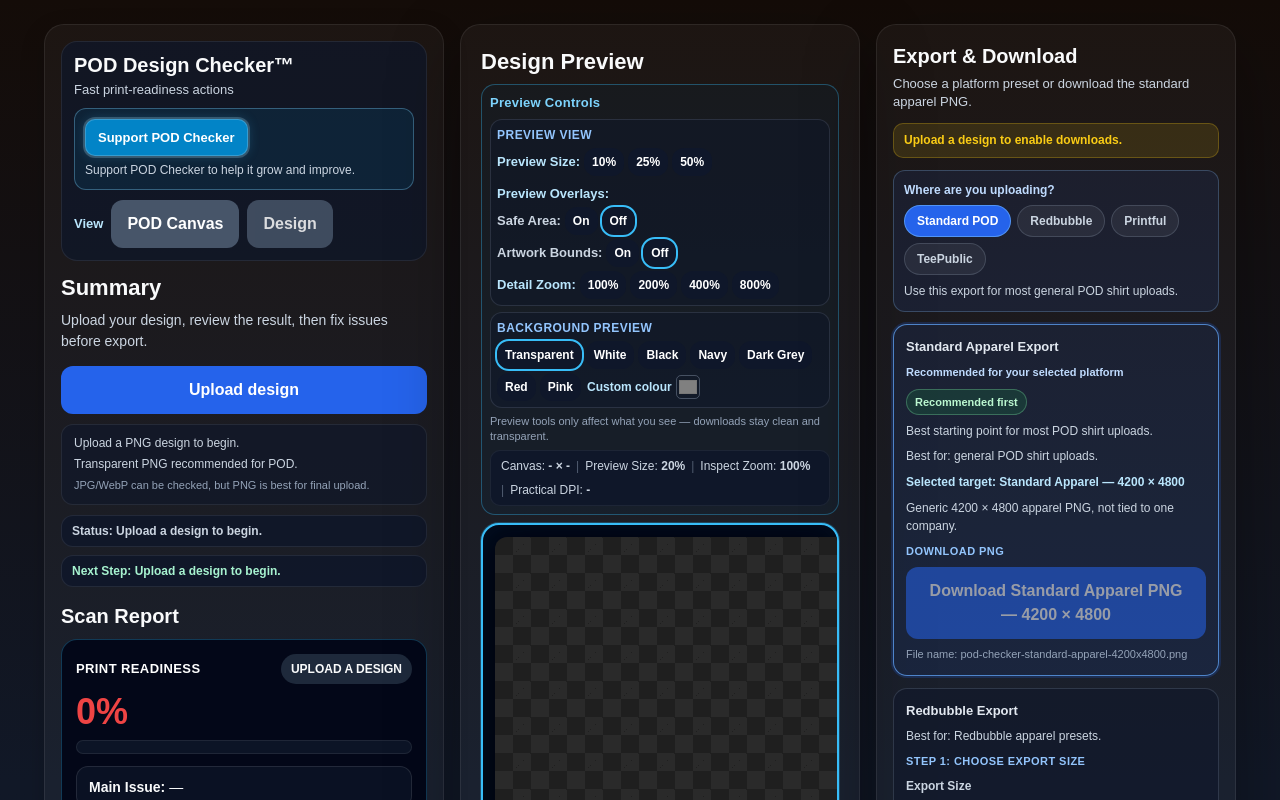
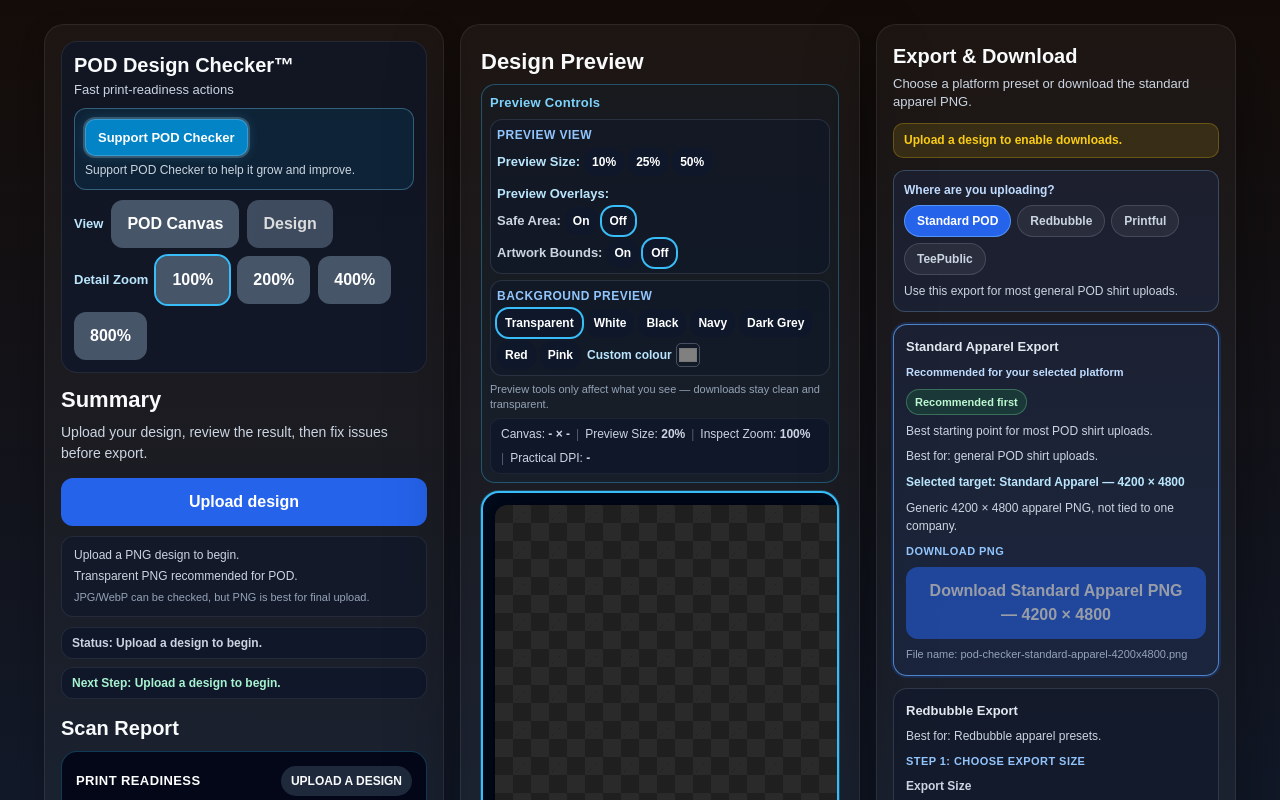
Before and after one commit to noobmacker-creator/pod-design-checker, a Next.js app: page / in a window 1280 px wide. Shown: the top 800 px of the page. Built offline with nearby package versions, Linux system fonts and the light colour scheme.

Commit message:
move detail zoom to side panel

```diff
--- a/app/components/DesignPreviewPanel.tsx
+++ b/app/components/DesignPreviewPanel.tsx
@@ -66,7 +66,6 @@ type DesignPreviewPanelProps = {
   previewBackground: PreviewBackground;
   setPreviewBackground: React.Dispatch<React.SetStateAction<PreviewBackground>>;
   setPreviewSize: React.Dispatch<React.SetStateAction<number>>;
-  setInspectZoom: React.Dispatch<React.SetStateAction<number>>;
   setActionMessage: React.Dispatch<React.SetStateAction<string>>;
   autoFixApplied?: boolean;
   autoFixPreviewMode?: 'fixed' | 'original';
@@ -97,7 +96,6 @@ export default function DesignPreviewPanel({
   previewBackground,
   setPreviewBackground,
   setPreviewSize,
-  setInspectZoom,
   setActionMessage,
   autoFixApplied = false,
   autoFixPreviewMode = 'fixed',
@@ -276,20 +274,6 @@ export default function DesignPreviewPanel({
                 ) : null}
               </div>
             ) : null}
-          </div>
-          <div style={{ display: 'flex', flexWrap: 'wrap', alignItems: 'center', gap: 4 }}>
-            <span style={{ fontWeight: 700, color: '#bae6fd', fontSize: 13 }}>Detail Zoom:</span>
-            {[1, 2, 4, 8].map((z) => (
-              <button
-                key={z}
-                onClick={() => {
-                  setInspectZoom(z);
-                  setActionMessage(`Inspect Zoom set to ${z * 100}%.`);
-                }}
-              >
-                {z * 100}%
-              </button>
-            ))}
           </div>
         </div>
 
--- a/app/components/ScanResultsPanel.tsx
+++ b/app/components/ScanResultsPanel.tsx
@@ -37,6 +37,7 @@ type ScanResultsPanelProps = {
   transform: { scale: number; offsetX: number; offsetY: number };
   previewSize: number;
   inspectZoom: number;
+  setInspectZoom: React.Dispatch<React.SetStateAction<number>>;
   practicalPrintDpi: number;
   targetCanvasW: number;
   targetCanvasH: number;
@@ -162,6 +163,7 @@ export default function ScanResultsPanel({
   transform,
   previewSize,
   inspectZoom,
+  setInspectZoom,
   practicalPrintDpi,
   targetCanvasW,
   targetCanvasH,
@@ -502,6 +504,36 @@ export default function ScanResultsPanel({
               >
                 Design
               </button>
+            </div>
+
+            <div
+              style={{
+                display: 'flex',
+                gap: 8,
+                flexWrap: 'wrap',
+                alignItems: 'center',
+              }}
+            >
+              <span style={{ fontWeight: 800, color: '#bae6fd', fontSize: 13 }}>
+                Detail Zoom
+              </span>
+
+              {[1, 2, 4, 8].map((z) => (
+                <button
+                  key={z}
+                  onClick={() => {
+                    setInspectZoom(z);
+                    setActionMessage(`Inspect Zoom set to ${z * 100}%.`);
+                  }}
+                  style={{
+                    fontWeight: inspectZoom === z ? 800 : 600,
+                    outline: inspectZoom === z ? '2px solid #38bdf8' : undefined,
+                  }}
+                  disabled={!img}
+                >
+                  {z * 100}%
+                </button>
+              ))}
             </div>
           </div>
         </div>
--- a/app/page.tsx
+++ b/app/page.tsx
@@ -2005,6 +2005,7 @@ gap: 16,
   transform={transform}
   previewSize={previewSize}
   inspectZoom={inspectZoom}
+  setInspectZoom={setInspectZoom}
   practicalPrintDpi={practicalPrintDpi}
   targetCanvasW={targetCanvasW}
   targetCanvasH={targetCanvasH}
@@ -2024,7 +2025,6 @@ gap: 16,
   previewBackground={previewBackground}
   setPreviewBackground={setPreviewBackground}
   setPreviewSize={setPreviewSize}
-  setInspectZoom={setInspectZoom}
   setActionMessage={setActionMessage}
   autoFixApplied={hasAutoFixApplied}
   autoFixPreviewMode={autoFixPreviewMode}
```
